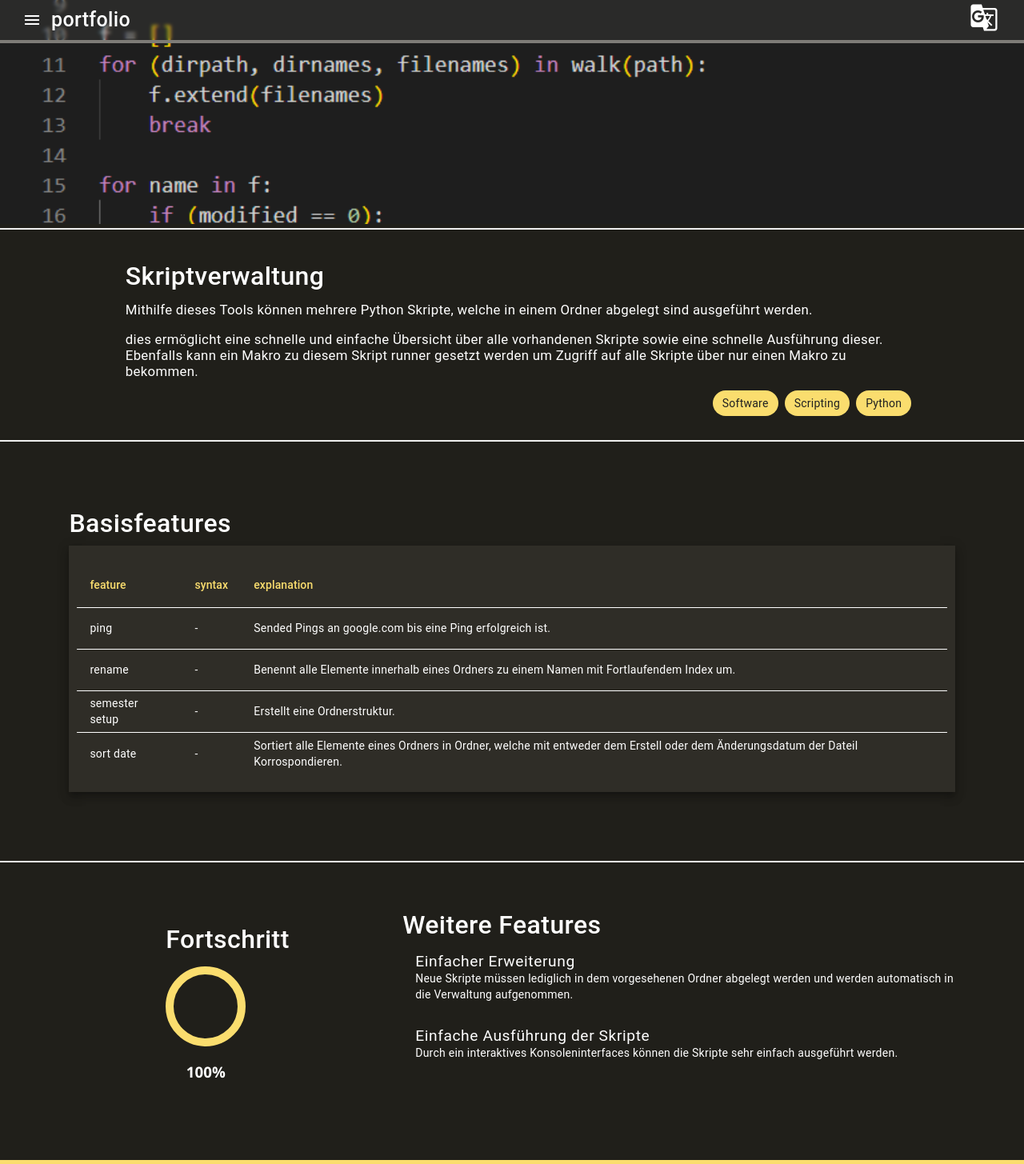
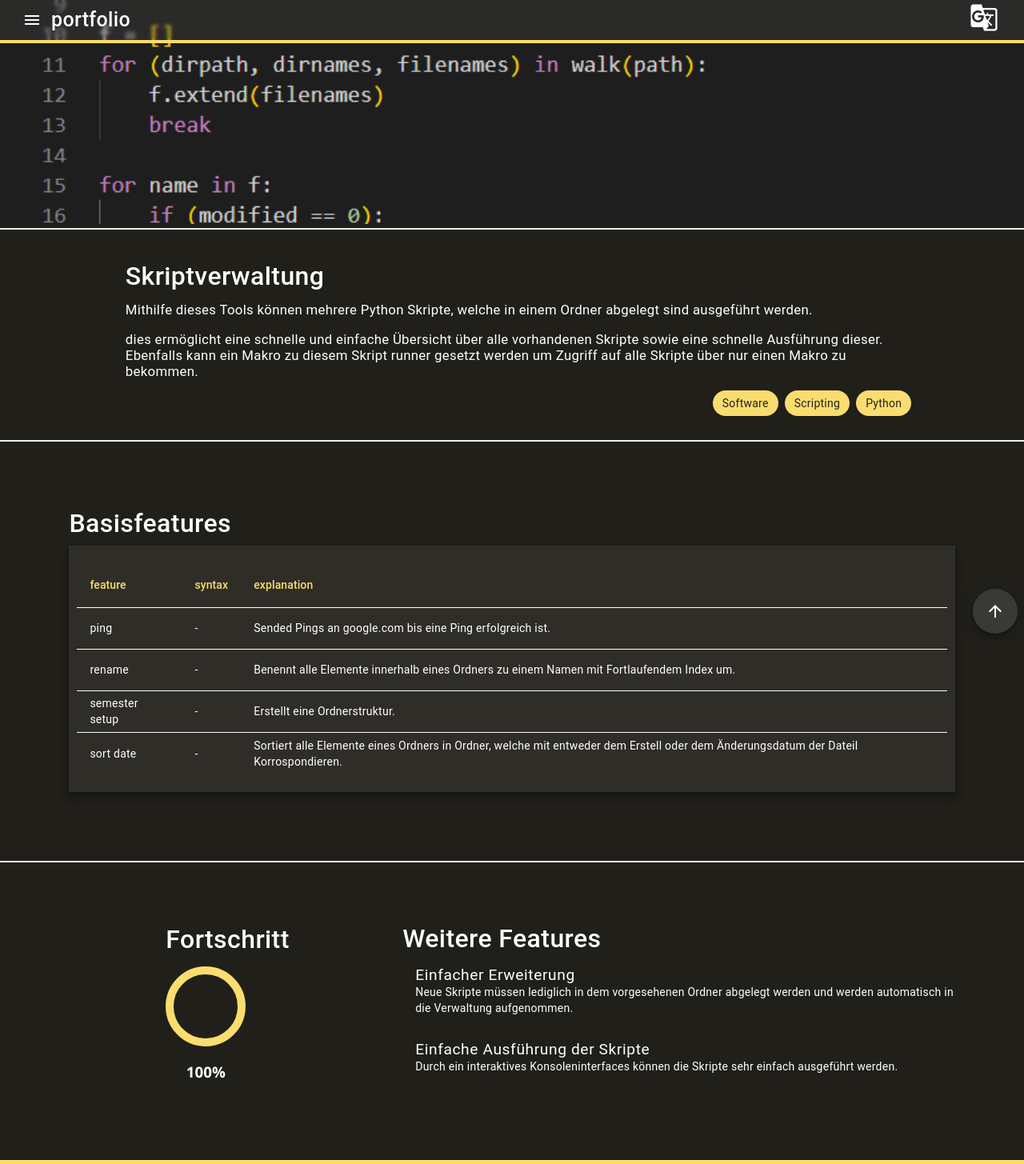
Before and after one commit to Hannes-Schniz/hannes-schniz.github.io, an Angular app: page /ScriptRunner in a window 1280 px wide. Shown: the top 1455 px of the page at 80% size. Built offline with nearby package versions, Linux system fonts and the light colour scheme.

Commit message:
scroll not working

```diff
--- a/src/app/pages/lsm/lsm.component.scss
+++ b/src/app/pages/lsm/lsm.component.scss
@@ -31,7 +31,7 @@
 .bottom {
   display: flex;
   flex-direction: row;
-  justify-content: space-between;
+  justify-content: center;
   width: 90vw;
   padding-left: 10vw;
 }
@@ -90,4 +90,14 @@
   display: flex;
   flex-direction: column;
   align-items: center;
+  justify-content: center;
 }
+
+.gitLink {
+  color: var(--primary);
+}
+
+.gitLinkContainer {
+  display: flex;
+  align-items: center;
+}
--- a/src/app/pages/script-runner/script-runner.component.scss
+++ b/src/app/pages/script-runner/script-runner.component.scss
@@ -31,7 +31,7 @@
 .bottom {
   display: flex;
   flex-direction: row;
-  justify-content: space-between;
+  justify-content: center;
   width: 90vw;
   padding-left: 10vw;
 }
@@ -90,6 +90,7 @@
   display: flex;
   flex-direction: column;
   align-items: center;
+  justify-content: center;
 }
 
 .gitLink {
--- a/src/app/shared/services/scroll.service.ts
+++ b/src/app/shared/services/scroll.service.ts
@@ -18,7 +18,8 @@
   }
 
   public getCurrentScrollPosition() {
-    return ( 100 / window.innerHeight * window.scrollY);
+    //return Math.floor(100 / window.innerHeight * window.scrollY);
+    return 100;
   }
 
   public showScrollTop() {
--- a/src/index.html
+++ b/src/index.html
@@ -1,14 +1,17 @@
-<!doctype html>
+<!DOCTYPE html>
 <html lang="en">
-<head>
-  <meta charset="utf-8">
-  <title>Portfolio</title>
-  <base href="/">
-  <meta name="viewport" content="width=device-width, initial-scale=1">
-  <link rel="icon" type="image/x-icon" href="favicon.ico">
-  <link href="https://fonts.googleapis.com/icon?family=Material+Icons" rel="stylesheet">
-</head>
-<body>
-  <app-root></app-root>
-</body>
+  <head>
+    <meta charset="utf-8" />
+    <title>Portfolio</title>
+    <base href="/" />
+    <meta name="viewport" content="width=device-width, initial-scale=1" />
+    <link rel="icon" type="image/x-icon" href="favicon.ico" />
+    <link
+      href="https://fonts.googleapis.com/icon?family=Material+Icons"
+      rel="stylesheet"
+    />
+  </head>
+  <body>
+    <app-root id="main"></app-root>
+  </body>
 </html>
```
